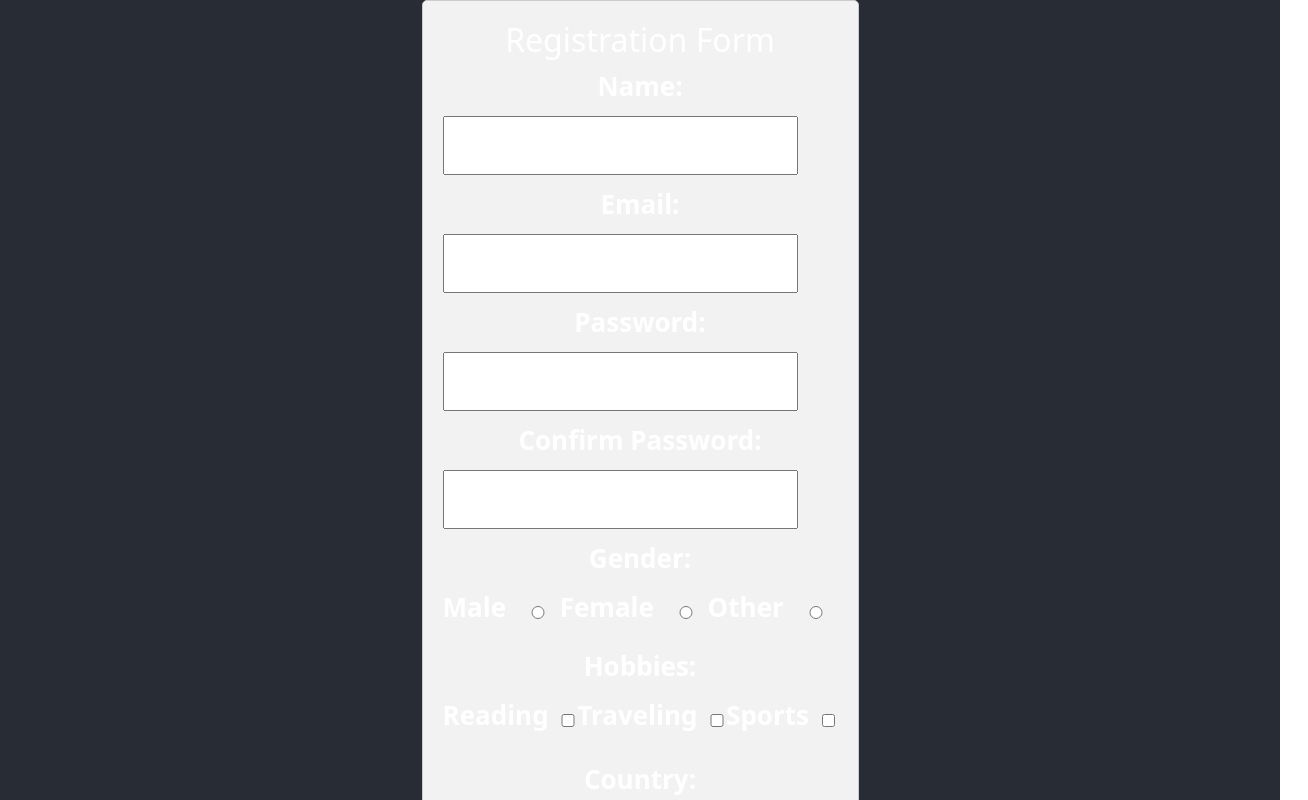
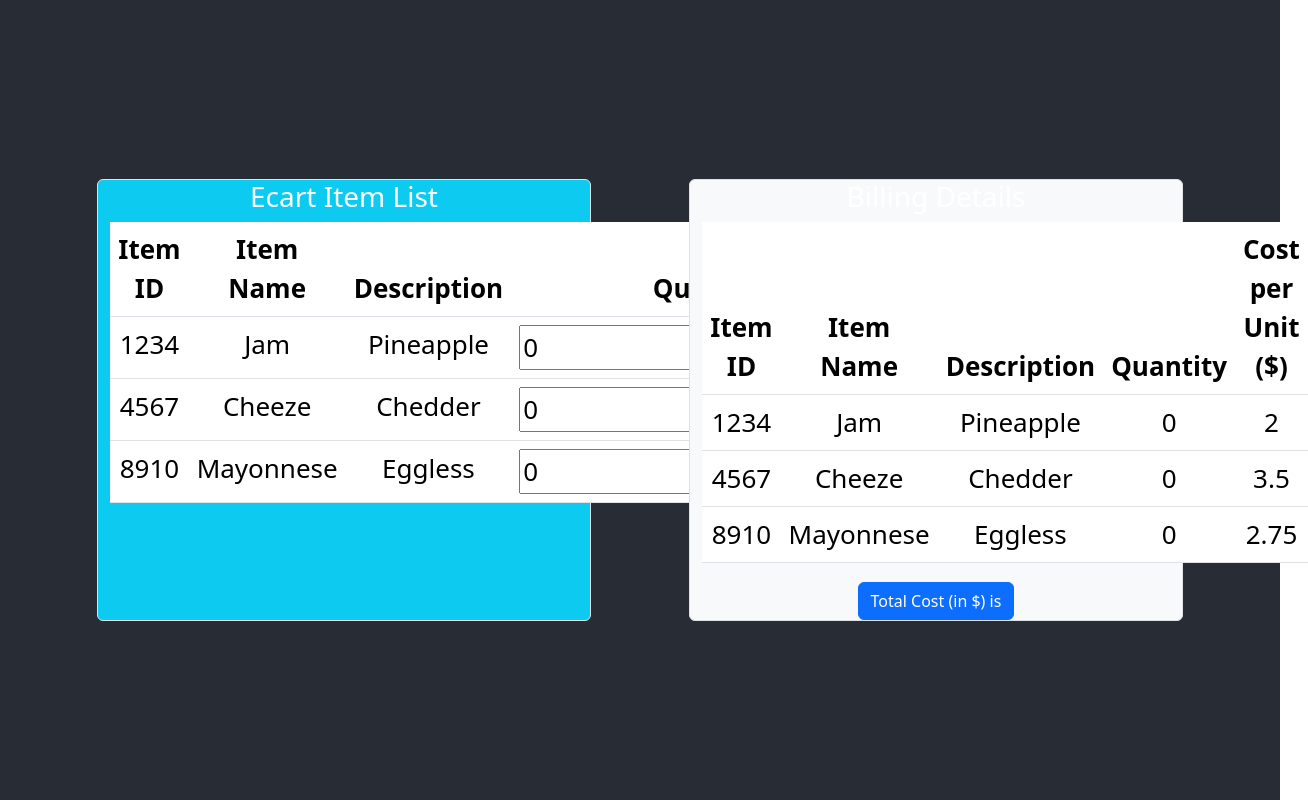
Before and after one commit to Tej7278-chippada/React---demo4, a React (Create React App) app: page / in a window 1280 px wide. Shown: the top 800 px of the page, 1308 px wide, since content can reach past the window. Built offline with nearby package versions, Linux system fonts and the light colour scheme.

Commit message:
Ecart component

```diff
--- a/src/App.js
+++ b/src/App.js
@@ -1,15 +1,12 @@
 import './App.css';
-import Employee from './components/Employee';
-import { BrowserRouter, Routes, Route } from 'react-router-dom';
-import Login from './components/Login';
-import Register from './components/Register';
+// import { BrowserRouter, Routes, Route } from 'react-router-dom';
+import Ecart from './components/Ecart';
 
 function App() {
   return (
     <div className="App">
       <header className="App-header">
-        {/* <Login/> */}
-        <Register/>
+        <Ecart/>
       </header>
     </div>
   );
--- /dev/null
+++ b/src/components/Ecart.js
@@ -0,0 +1,92 @@
+import React, {useState} from 'react';
+import "bootstrap/dist/css/bootstrap.min.css";
+
+function Ecart() {
+const [items, setItems] = useState([
+    { itemId: 1234, itemName: "Jam", description: "Pineapple", quantity: 0, cpu: 2 },
+    { itemId: 4567, itemName: "Cheeze", description: "Chedder", quantity: 0, cpu: 3.5 },
+    { itemId: 8910, itemName: "Mayonnese", description: "Eggless", quantity: 0, cpu: 2.75 },
+  ]);
+  const [totalCost, setTotalcost] = useState("")
+  const handleQuantity = (index,value)=>{
+    const itemlist = [...items];
+    itemlist[index].quantity = value;
+    setItems(itemlist);
+  }
+  const calculateCost = ()=> {
+    let cost = 0;
+    items.map((itm)=>{
+        return (cost += itm.quantity *itm.cpu)
+    })
+    setTotalcost(cost)
+  }
+
+  return (
+    <div>
+        <div className="row m-5">
+          <div className="container col-5 bg-info rounded border">
+            <h3>Ecart Item List</h3>
+            <table className="table">
+              <thead className="thead-light">
+                <tr>
+                  <th>Item ID</th>
+                  <th>Item Name</th>
+                  <th>Description</th>
+                  <th>Quantity</th>
+                </tr>
+              </thead>
+              <tbody>
+                {items.map((item,index) => {
+                  return (
+                    <tr key={item.itemId}>
+                      <td>{item.itemId}</td>
+                      <td>{item.itemName}</td>
+                      <td>{item.description}</td>
+                      <td>
+                          <input
+                              type ="number"
+                              min="0"
+                              value={item.quantity}
+                              onChange={(event)=> {handleQuantity(index, event.target.value)}}
+                              />
+                      </td>
+                    </tr>
+                  );
+                })}
+              </tbody>
+          </table>
+      </div>
+      <div className="container col-5 bg-light rounded border">
+      <h3>Billing Details</h3>
+        <table className="table">
+          <thead className="thead-light">
+            <tr>
+                <th>Item ID</th>
+                <th>Item Name</th>
+                <th>Description</th>
+                <th>Quantity</th>
+                <th>Cost per Unit ($)</th>
+            </tr>
+          </thead>
+          <tbody>
+            {items.map((item) => {
+              return (
+                <tr key={item.itemId}>
+                   <td>{item.itemId}</td>
+                   <td>{item.itemName}</td>
+                   <td>{item.description}</td>
+                   <td>{item.quantity}</td>
+                   <td>{item.cpu}</td>
+                </tr>
+              );
+            })}
+          </tbody>
+        </table>
+        <button className="btn btn-primary" onClick={calculateCost}>Total Cost (in $) is {totalCost}</button>
+
+      </div>
+    </div>
+    </div>
+  )
+}
+export default Ecart;
--- a/src/components/Employee.js
+++ b/src/components/Employee.js
@@ -2,11 +2,12 @@
 import Card from "./Card";
 
 const Employee = (props) => {
-    const {pdtCode, pdtPrice, pdtName, pdtImg, pdtDescription, avgFeedback: rating} = props.productDetail;
+    // pdtName, pdtImg,
+    const {pdtCode, pdtPrice, pdtDescription, avgFeedback: rating} = props.productDetail;
     return (
         <div className="thumbnail">
             <div className="row>">
-                <div className="col-sm-6">
+                <div >
                     <img src="{`http://localhost:4000${pdtImg}`}" alt="product" style={{ "width": "100%" }} className={"img img-rounded img-responsive"} />
                 </div>
                 <div className="col-sm-6">
```
